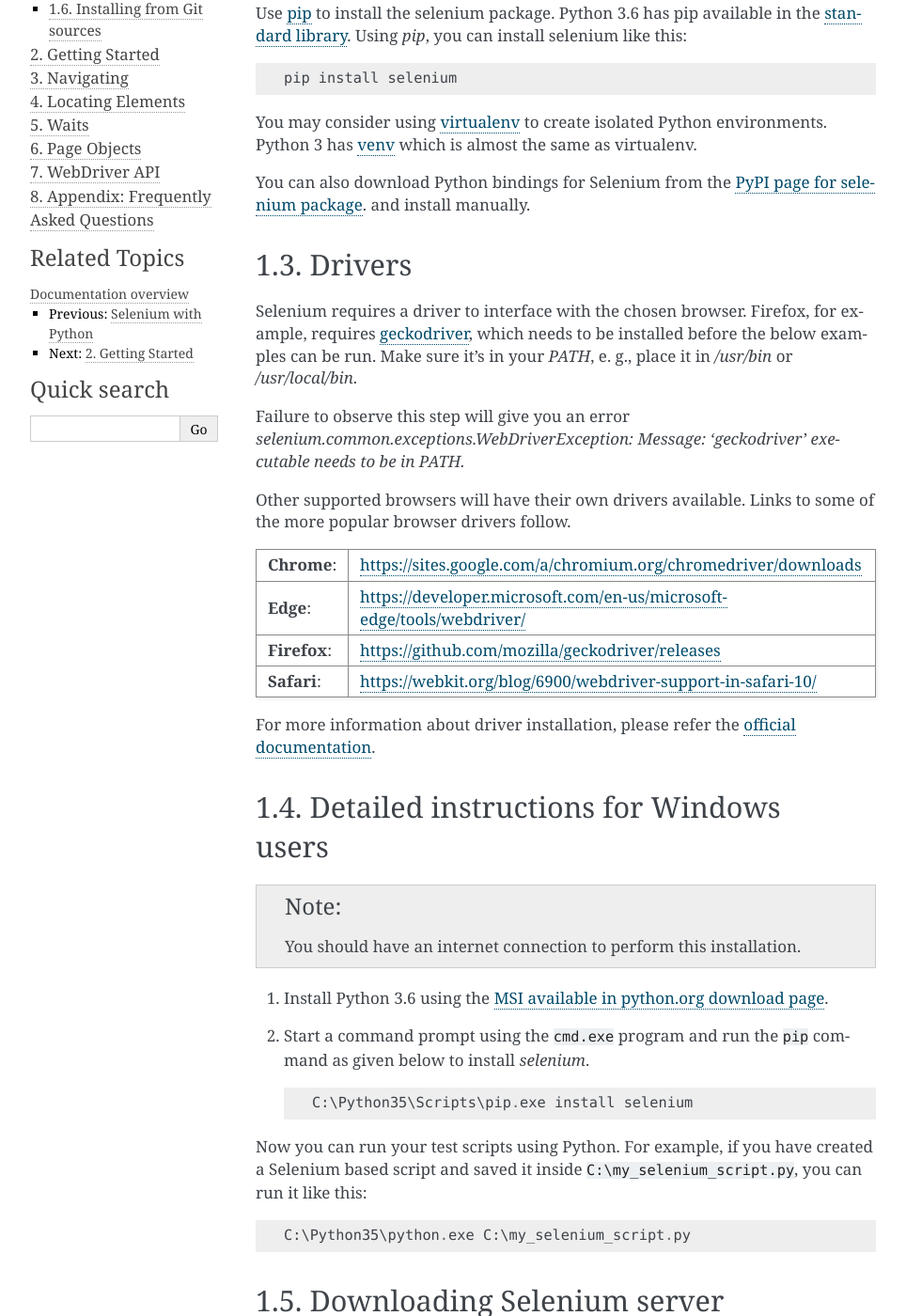
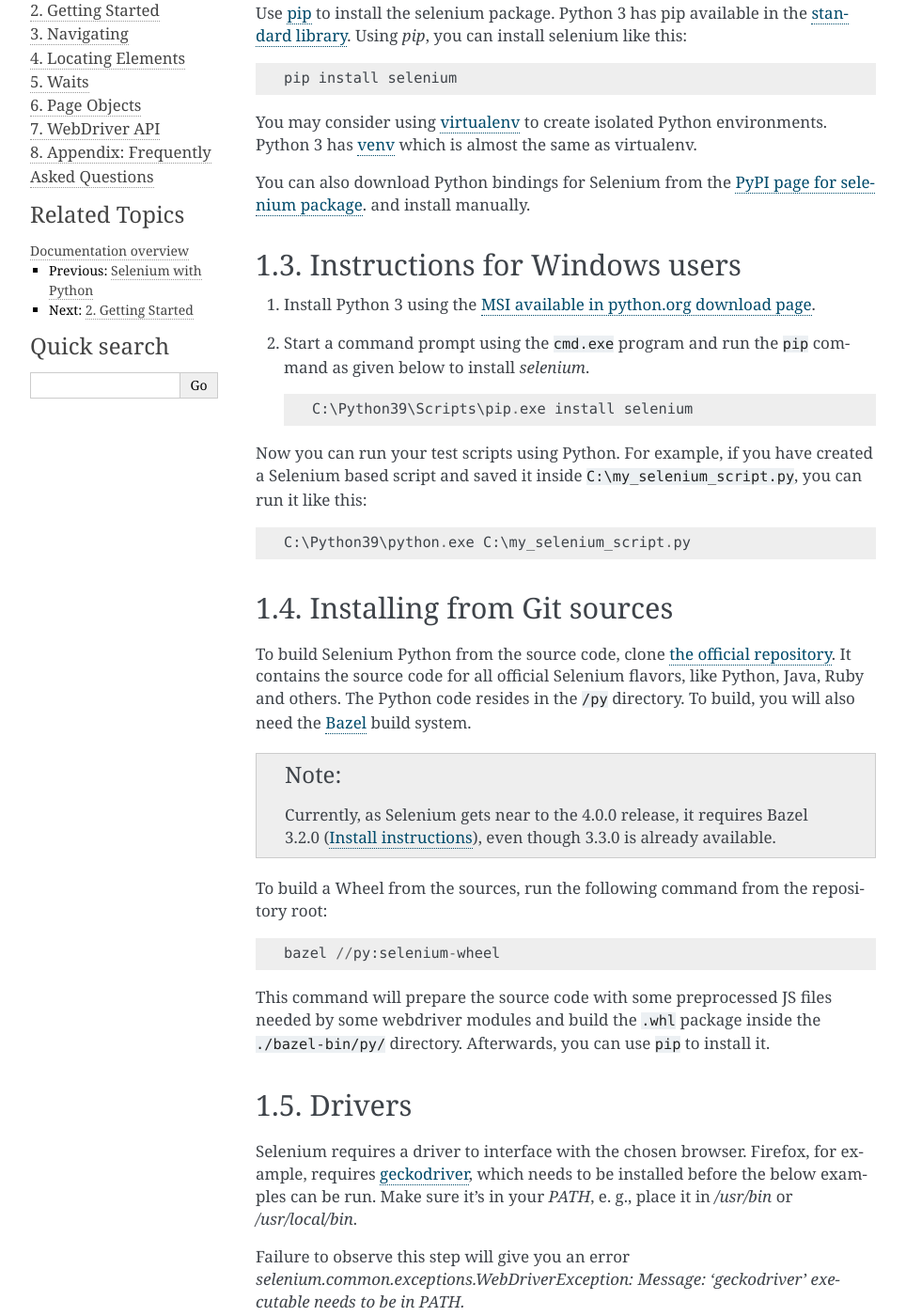
Before and after one commit to baijum/selenium-python, a Sphinx documentation site: the page built from source/installation.rst, in a window 1280 px wide and 1400 px high, scrolled down 528 px. Shown: the whole window at 94% size, without its empty margins (148-1112 px from the left). Built offline with Sphinx 7.4.7, drawn with Linux system fonts in a browser that asks for light colours; some of the changed text lies outside the part shown.

Commit message:
rearrange sections

```diff
--- a/source/installation.rst
+++ b/source/installation.rst
@@ -18,25 +18,70 @@
 API is not covered here.
 
 
-Downloading Python bindings for Selenium
-~~~~~~~~~~~~~~~~~~~~~~~~~~~~~~~~~~~~~~~~
+Installing Python bindings for Selenium
+~~~~~~~~~~~~~~~~~~~~~~~~~~~~~~~~~~~~~~~
 
-
-Use `pip <https://pip.pypa.io/en/latest/installing/>`_ to install the selenium
-package.  Python 3.6 has pip available in the `standard library
-<https://docs.python.org/3.6/installing/index.html>`_.  Using `pip`, you can
+Use `pip <https://pip.pypa.io/en/latest/installation/>`_ to install the selenium
+package.  Python 3 has pip available in the `standard library
+<https://docs.python.org/3/installing/index.html>`_.  Using `pip`, you can
 install selenium like this::
 
   pip install selenium
 
-You may consider using `virtualenv <http://www.virtualenv.org>`_ to create
-isolated Python environments.  Python 3 has `venv
+You may consider using `virtualenv <https://virtualenv.pypa.io/en/latest/>`_ to
+create isolated Python environments.  Python 3 has `venv
 <https://docs.python.org/3/library/venv.html>`_ which is almost the same as
 virtualenv.
 
 You can also download Python bindings for Selenium from the `PyPI page for
 selenium package <https://pypi.python.org/pypi/selenium>`_. and install
 manually.
+
+
+Instructions for Windows users
+~~~~~~~~~~~~~~~~~~~~~~~~~~~~~~
+
+1. Install Python 3 using the `MSI available in python.org download page
+   <http://www.python.org/download>`_.
+
+2. Start a command prompt using the ``cmd.exe`` program and run the ``pip``
+   command as given below to install `selenium`.
+
+   ::
+
+     C:\Python39\Scripts\pip.exe install selenium
+
+Now you can run your test scripts using Python.  For example, if you have
+created a Selenium based script and saved it inside
+``C:\my_selenium_script.py``, you can run it like this::
+
+  C:\Python39\python.exe C:\my_selenium_script.py
+
+
+Installing from Git sources
+~~~~~~~~~~~~~~~~~~~~~~~~~~~
+
+To build Selenium Python from the source code, clone `the official repository
+<https://github.com/SeleniumHQ/selenium.git>`_.  It contains the source code for
+all official Selenium flavors, like Python, Java, Ruby and others.  The Python
+code resides in the ``/py`` directory.  To build, you will also need the `Bazel
+<https://www.bazel.build>`_ build system.
+
+.. note::
+
+  Currently, as Selenium gets near to the 4.0.0 release, it requires Bazel 3.2.0
+  (`Install instructions
+  <https://docs.bazel.build/versions/3.2.0/install.html>`_), even though 3.3.0
+  is already available.
+
+To build a Wheel from the sources, run the following command from the repository
+root::
+
+  bazel //py:selenium-wheel
+
+This command will prepare the source code with some preprocessed JS files needed
+by some webdriver modules and build the ``.whl`` package inside the
+``./bazel-bin/py/`` directory.  Afterwards, you can use ``pip`` to install it.
 
 Drivers
 ~~~~~~~
@@ -67,29 +112,6 @@
 For more information about driver installation, please refer the `official
 documentation
 <https://www.selenium.dev/documentation/en/webdriver/driver_requirements/>`_.
-
-Detailed instructions for Windows users
-~~~~~~~~~~~~~~~~~~~~~~~~~~~~~~~~~~~~~~~
-
-.. Note::
-
-  You should have an internet connection to perform this installation.
-
-1. Install Python 3.6 using the `MSI available in python.org download page
-   <http://www.python.org/download>`_.
-
-2. Start a command prompt using the ``cmd.exe`` program and run the ``pip``
-   command as given below to install `selenium`.
-
-   ::
-
-     C:\Python35\Scripts\pip.exe install selenium
-
-Now you can run your test scripts using Python.  For example, if you have
-created a Selenium based script and saved it inside
-``C:\my_selenium_script.py``, you can run it like this::
-
-  C:\Python35\python.exe C:\my_selenium_script.py
 
 
 Downloading Selenium server
@@ -130,29 +152,3 @@
 server jar file.  Then, the command will look something like this::
 
   /path/to/java -jar /path/to/selenium-server-standalone-2.x.x.jar
-
-
-Installing from Git sources
-~~~~~~~~~~~~~~~~~~~~~~~~~~~
-
-To build Selenium Python from the source code, clone `the official repository
-<https://github.com/SeleniumHQ/selenium.git>`_.  It contains the source code for
-all official Selenium flavors, like Python, Java, Ruby and others.  The Python
-code resides in the ``/py`` directory.  To build, you will also need the `Bazel
-<https://www.bazel.build>`_ build system.
-
-.. note::
-
-  Currently, as Selenium gets near to the 4.0.0 release, it requires Bazel 3.2.0
-  (`Install instructions
-  <https://docs.bazel.build/versions/3.2.0/install.html>`_), even though 3.3.0
-  is already available.
-
-To build a Wheel from the sources, run the following command from the repository
-root::
-
-  bazel //py:selenium-wheel
-
-This command will prepare the source code with some preprocessed JS files needed
-by some webdriver modules and build the ``.whl`` package inside the
-``./bazel-bin/py/`` directory.  Afterwards, you can use ``pip`` to install it.
```
